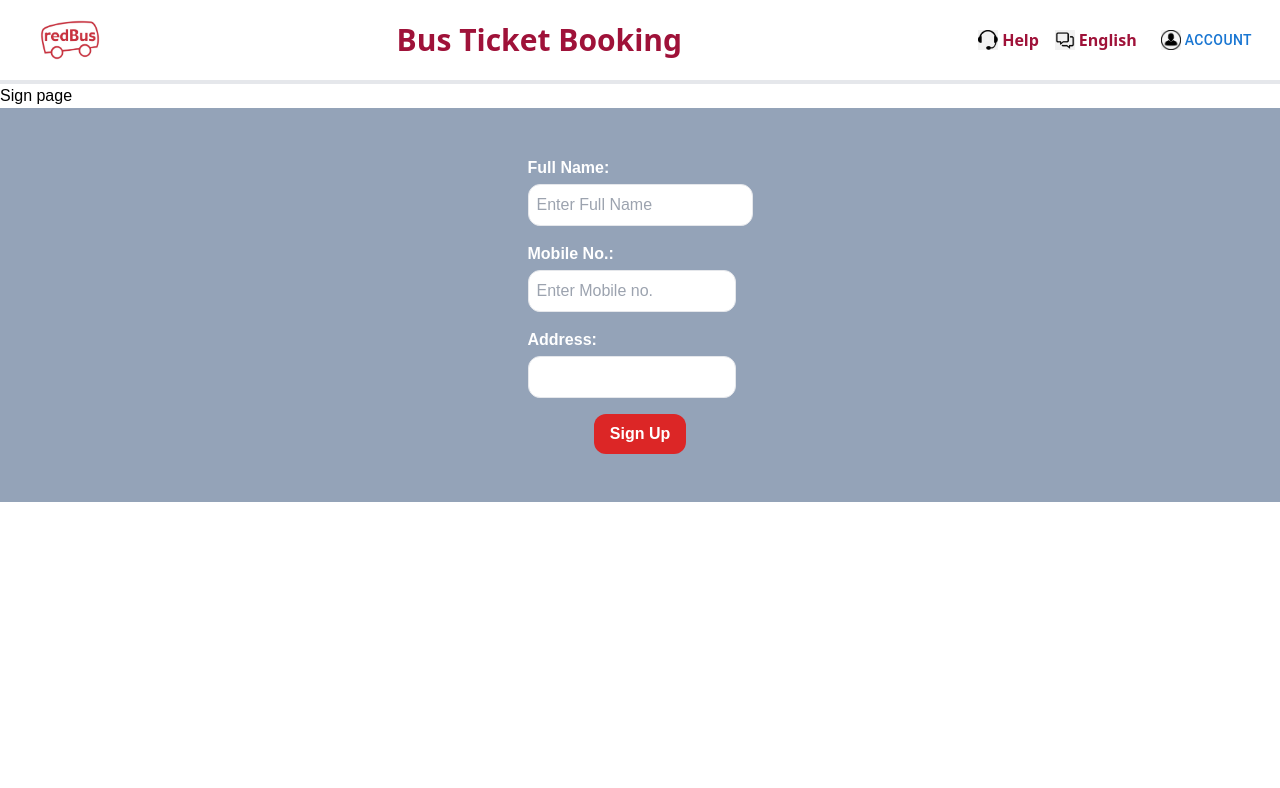
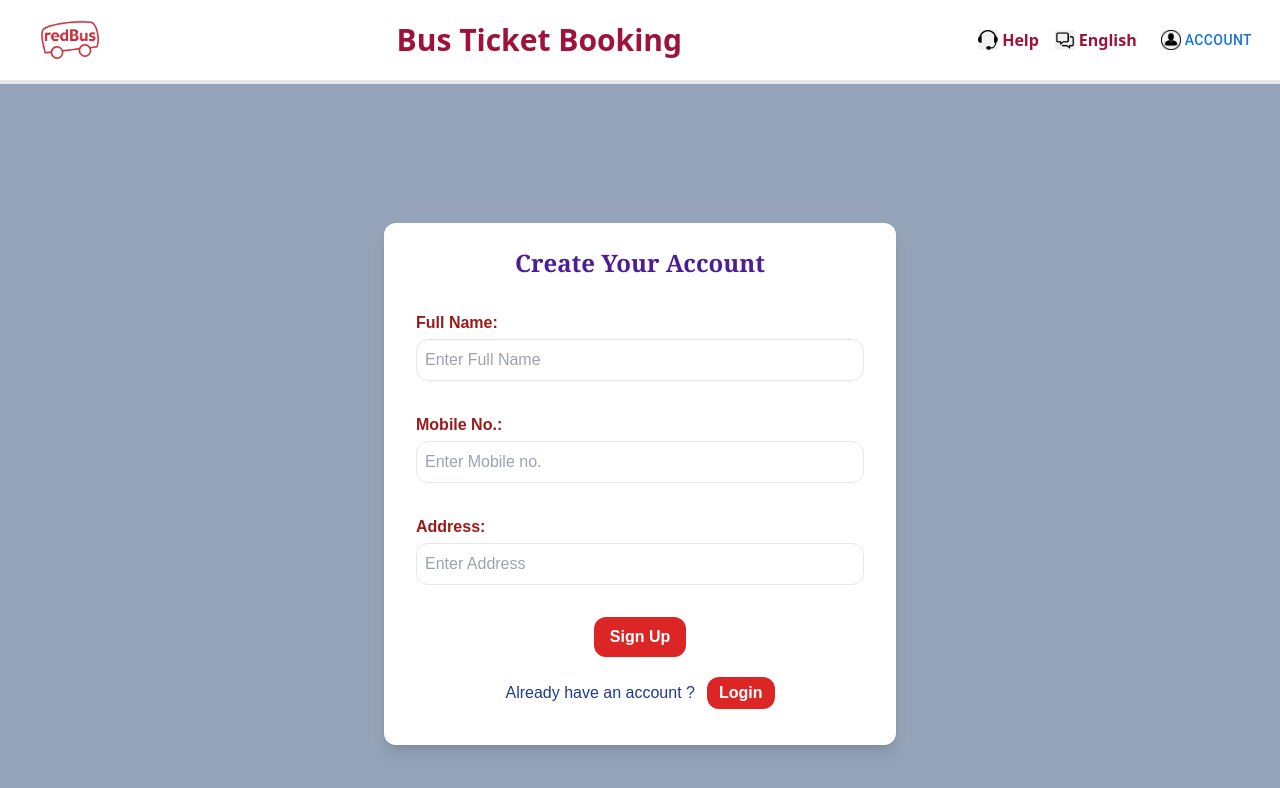
Before and after one commit to mahiboobnadaf/RedBus-App, a Next.js app in the folder redbus/: page /sign-up in a window 1280 px wide. Shown: the top 788 px of the page. Built offline with nearby package versions, Linux system fonts and the light colour scheme.

Commit message:
sign up verification and login button added

```diff
--- a/redbus/src/app/(auth)/sign-up/page.jsx
+++ b/redbus/src/app/(auth)/sign-up/page.jsx
@@ -2,38 +2,55 @@
 
 import { useState } from "react"
 import { users } from "../users"
+import Link from "next/link"
 
 export default function SignUp(){
     let [user,setUser] = useState("")
     let [mobile,setMobile] = useState("")
     let [address,setAddress] = useState("")
+    let [error,setError] = useState("")
 
     const verify=()=>{
-        if(user && mobile && address){
-            users.push({name:user,mobile:Number(mobile),address:address})
-            console.log(users)
+        user= user.trim()
+        address = address.trim()
+        // console.log(user,address)
+
+        if (!/^\d{10}$/.test(mobile)) {
+            setError("Mobile number must be 10 digits.");
+            return false;
         }
-        else{
-            return <p> Provide valid inputs</p>
-        }
+
+        setError("");
+        // console.log(user,mobile,address)
+        return true
     }
     const handleSubmit=(e)=>{
         e.preventDefault()
         // console.log(user,mobile,address)
 
-        verify()
+        if(verify()){
+            users.push({name:user,mobile:Number(mobile),address:address})
+            console.log(users)
+            setUser("");
+            setMobile("");
+            setAddress("");
+        }
     }
+
     return (
         <>
-            <h1>Sign page</h1>
-            <div className="flex justify-center bg-slate-400">
-                <form
-                    onSubmit={handleSubmit}
-                    className="text-red-950 p-10 bg-opacity-40 rounded-2xl flex flex-wrap gap-2"
-                >
-                    <div>
+            <div className="flex items-center justify-center min-h-screen bg-slate-400">
+                <div className="w-full max-w-lg p-6 bg-white rounded-xl shadow-lg">
+                    <p className="text-center text-red-500 font-bold">{error}</p>
+                    <p className="font-serif font-bold text-center text-2xl text-violet-900 mb-6">
+                        Create Your Account
+                    </p>
+                    <form
+                        onSubmit={handleSubmit}
+                        className="text-red-800 flex flex-col gap-4"
+                    >
                         <div className="p-2">
-                            <label htmlFor="name" className="block mb-1 text-white font-extrabold">
+                            <label htmlFor="name" className="block mb-1 font-extrabold">
                                 Full Name:
                             </label>
                             <input
@@ -47,38 +64,36 @@ export default function SignUp(){
                                 required
                             />
                         </div>
-
                         <div className="p-2">
-                            <label htmlFor="mobile" className="block mb-1 text-white font-extrabold">
+                            <label htmlFor="mobile" className="block mb-1 font-extrabold">
                                 Mobile No.:
                             </label>
                             <input
                                 type="number"
                                 id="mobile"
                                 name="mobile Number"
-                                className="border w-52 p-2 rounded-xl"
+                                className="border w-full p-2 rounded-xl"
                                 placeholder="Enter Mobile no."
                                 value={mobile}
                                 onChange={(e) => setMobile(e.target.value)}
                                 required
                             />
                         </div>
-
                         <div className="p-2">
-                            <label htmlFor="address" className="block mb-1 text-white font-extrabold">
+                            <label htmlFor="address" className="block mb-1 font-extrabold">
                                 Address:
                             </label>
                             <input
                                 type="text"
                                 id="address"
                                 name="address"
-                                className="border w-52 p-2 rounded-xl"
+                                className="border w-full p-2 rounded-xl"
+                                placeholder="Enter Address"
                                 value={address}
                                 onChange={(e) => setAddress(e.target.value)}
                                 required
                             />
                         </div>
-
                         <div className="p-2 flex w-full justify-center">
                             <button
                                 type="submit"
@@ -87,9 +102,19 @@ export default function SignUp(){
                                 Sign Up
                             </button>
                         </div>
+                    </form>
+                    <div className="p-2 flex w-full justify-center items-center h-14">
+                        <p className="text-blue-900 pr-3">Already have an account ?</p>
+                        <Link
+                            href="/login"
+                            className="bg-red-600 text-white font-bold px-3 py-1 rounded-xl hover:bg-red-800"
+                        >
+                            Login
+                        </Link>
                     </div>
-                </form>
+                </div>
             </div>
+
         </>
     )
 }
```
